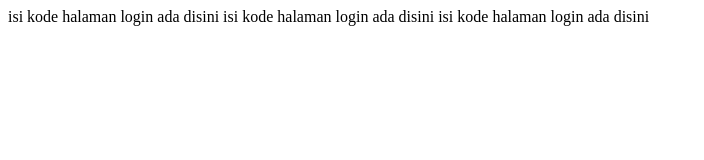
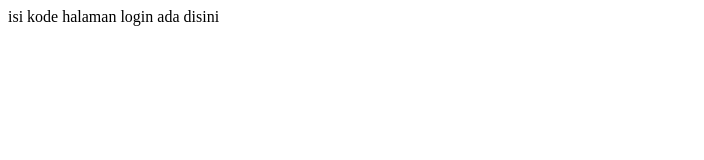
Before and after one commit to easycode441/proyek-01, a plain HTML site: page login.html in a window 1280 px wide. Shown: the whole page, without its empty margins (0-704 px from the left). Drawn offline with Linux system fonts and the light colour scheme.

Commit message:
fixing revert

```diff
--- a/login.html
+++ b/login.html
@@ -7,7 +7,5 @@
 </head>
 <body>
 <span>isi kode halaman login ada disini</span>
-<span>isi kode halaman login ada disini</span>
-<span>isi kode halaman login ada disini</span>
 </body>
 </html>
```
